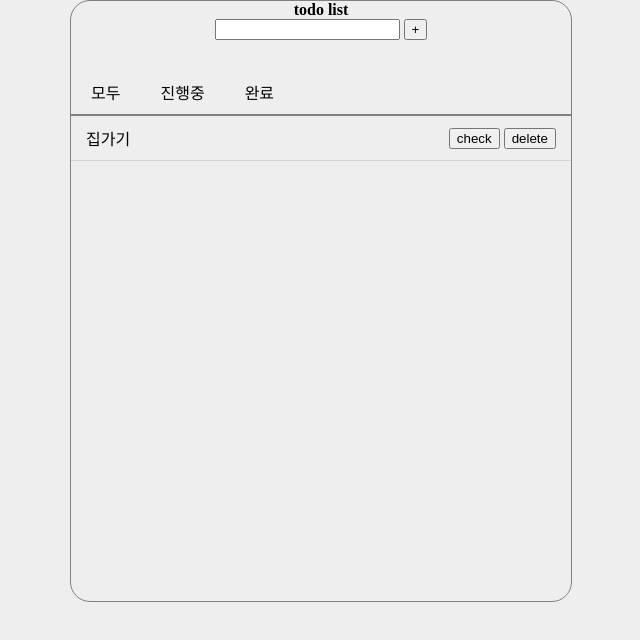
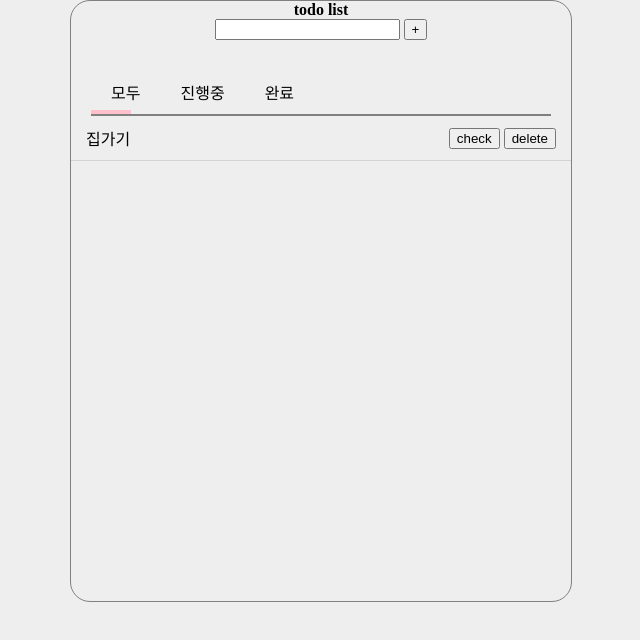
Before and after one commit to liondot/toDoList, a plain HTML site: page todolist_2/index2.html in a window 1280 px wide. Shown: the whole page, without its empty margins (319-959 px from the left). Drawn offline with Linux system fonts and the light colour scheme.

Commit message:
저장용 로직작성

```diff
--- a/todolist_2/index2.html
+++ b/todolist_2/index2.html
@@ -15,6 +15,7 @@
     <button id="add_button">+</button>
 
     <div class="task">
+      <div id="under_line"></div>
       <div>모두</div>
       <div>진행중</div>
       <div>완료</div>
--- a/todolist_2/style2.css
+++ b/todolist_2/style2.css
@@ -23,6 +23,8 @@ body {
   display: flex;
   border-bottom: 2px solid gray;
   padding-top: 30px;
+  position: relative;
+  margin: 0 20px;
 }
 
 .task div {
@@ -37,6 +39,14 @@ body {
   border-bottom: 1px solid lightgray;
 }
 
+#under_line {
+  border-bottom: 4px solid pink;
+  position: absolute;
+  width: calc(100% / 30%);
+  bottom: 0;
+  left: 0;
+}
+
 .task_button {
 
 }
```
Also changed, not shown: todolist_2/main2.js (+5 -2 lines).
